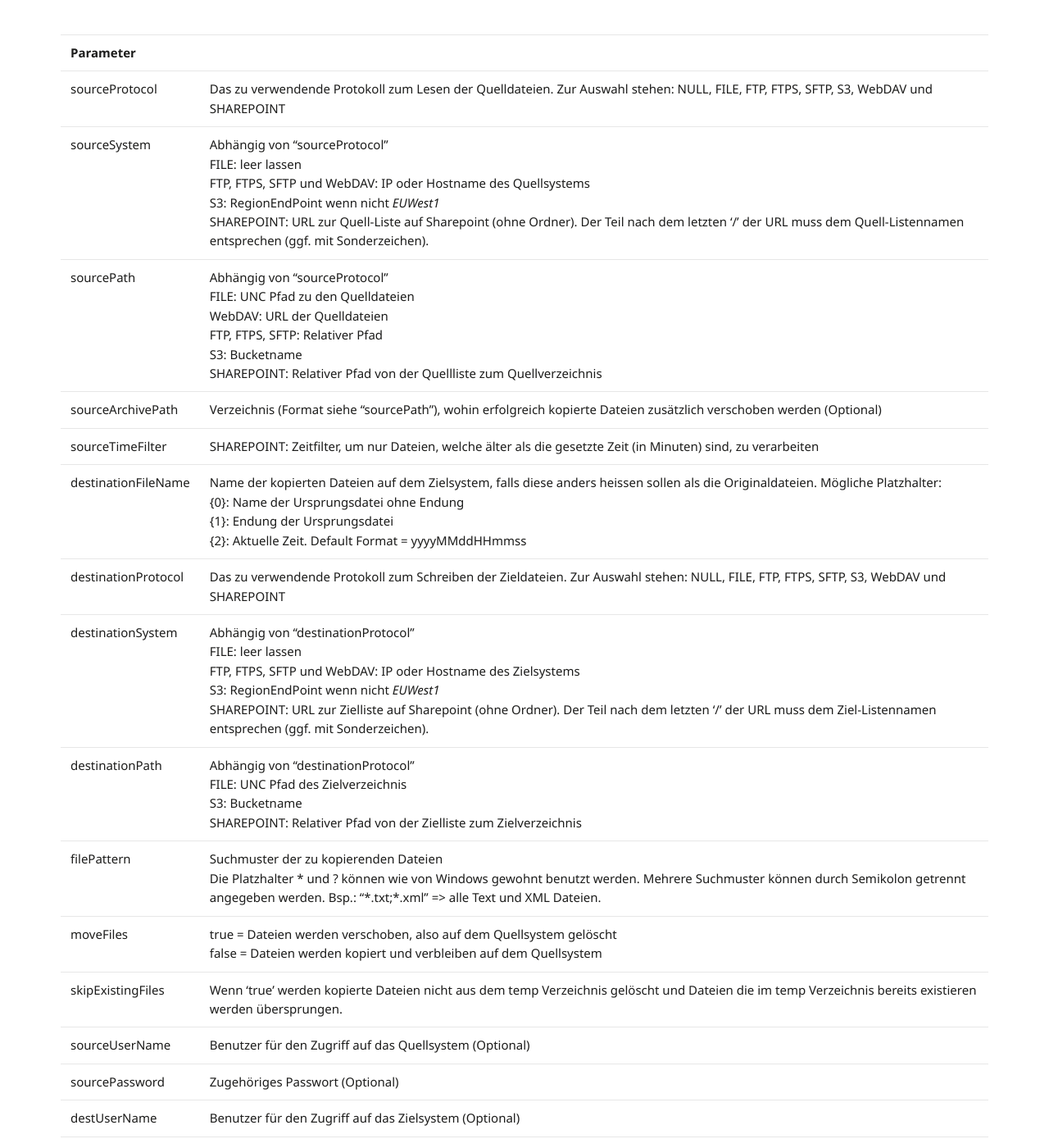
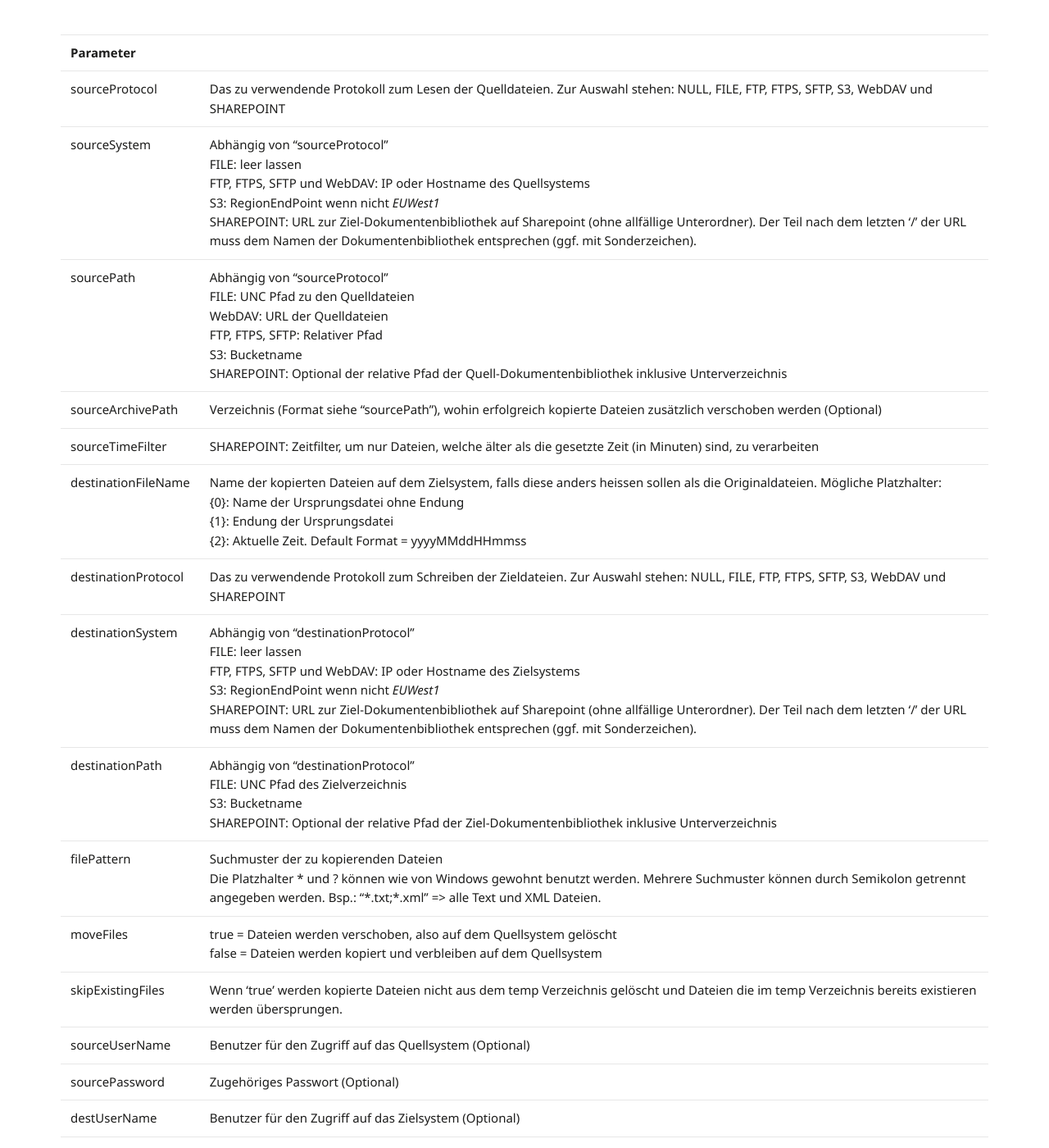
Before and after one commit to primesoft-group/oneconnexx-docs, a Jekyll site: the page built from _pages/addins/de/filecopy.md, in a window 1280 px wide and 1400 px high, scrolled down 688 px. Shown: the whole window at 82% size. Built offline with Jekyll 4.4.1, drawn with Linux system fonts in a browser that asks for light colours; nearby versions of some CDN libraries; some web fonts are replaced.

Commit message:
Update filecopy.md

```diff
--- a/_pages/addins/de/filecopy.md
+++ b/_pages/addins/de/filecopy.md
@@ -16,14 +16,14 @@ Das FileCopy Add-In wird dazu verwendet um Dateien von einem Systems auf ein and
 | | |
 | __Parameter__ | |
 | sourceProtocol | Das zu verwendende Protokoll zum Lesen der Quelldateien. Zur Auswahl stehen: NULL, FILE, FTP, FTPS, SFTP, S3, WebDAV und SHAREPOINT |
-| sourceSystem | Abhängig von "sourceProtocol"<br />FILE: leer lassen<br/>FTP, FTPS, SFTP und WebDAV: IP oder Hostname des Quellsystems <br />S3: RegionEndPoint wenn nicht *EUWest1* <br /> SHAREPOINT: URL zur Quell-Liste auf Sharepoint (ohne Ordner). Der Teil nach dem letzten '/' der URL muss dem Quell-Listennamen entsprechen (ggf. mit Sonderzeichen). |
-| sourcePath | Abhängig von "sourceProtocol"<br />FILE: UNC Pfad zu den Quelldateien<br />WebDAV: URL der Quelldateien<br />FTP, FTPS, SFTP: Relativer Pfad<br /> S3: Bucketname <br /> SHAREPOINT: Relativer Pfad von der Quellliste zum Quellverzeichnis|
+| sourceSystem | Abhängig von "sourceProtocol"<br />FILE: leer lassen<br/>FTP, FTPS, SFTP und WebDAV: IP oder Hostname des Quellsystems <br />S3: RegionEndPoint wenn nicht *EUWest1* <br /> SHAREPOINT: URL zur Ziel-Dokumentenbibliothek auf Sharepoint (ohne allfällige Unterordner). Der Teil nach dem letzten '/' der URL muss dem Namen der Dokumentenbibliothek entsprechen (ggf. mit Sonderzeichen). |
+| sourcePath | Abhängig von "sourceProtocol"<br />FILE: UNC Pfad zu den Quelldateien<br />WebDAV: URL der Quelldateien<br />FTP, FTPS, SFTP: Relativer Pfad<br /> S3: Bucketname <br /> SHAREPOINT: Optional der relative Pfad der Quell-Dokumentenbibliothek inklusive Unterverzeichnis|
 | sourceArchivePath | Verzeichnis (Format siehe "sourcePath"), wohin erfolgreich kopierte Dateien zusätzlich verschoben werden (Optional) |
 | sourceTimeFilter | SHAREPOINT: Zeitfilter, um nur Dateien, welche älter als die gesetzte Zeit (in Minuten) sind, zu verarbeiten |
 | destinationFileName | Name der kopierten Dateien auf dem Zielsystem, falls diese anders heissen sollen als die Originaldateien. Mögliche Platzhalter: <br /> {0}: Name der Ursprungsdatei ohne Endung <br /> {1}: Endung der Ursprungsdatei <br /> {2}: Aktuelle Zeit. Default Format = yyyyMMddHHmmss |
 | destinationProtocol | Das zu verwendende Protokoll zum Schreiben der Zieldateien. Zur Auswahl stehen: NULL, FILE, FTP, FTPS, SFTP, S3, WebDAV und SHAREPOINT |
-| destinationSystem | Abhängig von "destinationProtocol"<br />FILE: leer lassen<br/>FTP, FTPS, SFTP und WebDAV: IP oder Hostname des Zielsystems <br />S3: RegionEndPoint wenn nicht *EUWest1* <br /> SHAREPOINT: URL zur Zielliste auf Sharepoint (ohne Ordner). Der Teil nach dem letzten '/' der URL muss dem Ziel-Listennamen entsprechen (ggf. mit Sonderzeichen). |
-| destinationPath | Abhängig von "destinationProtocol"<br />FILE: UNC Pfad des Zielverzeichnis<br/>S3: Bucketname<br /> SHAREPOINT: Relativer Pfad von der Zielliste zum Zielverzeichnis |
+| destinationSystem | Abhängig von "destinationProtocol"<br />FILE: leer lassen<br/>FTP, FTPS, SFTP und WebDAV: IP oder Hostname des Zielsystems <br />S3: RegionEndPoint wenn nicht *EUWest1* <br /> SHAREPOINT: URL zur Ziel-Dokumentenbibliothek auf Sharepoint (ohne allfällige Unterordner). Der Teil nach dem letzten '/' der URL muss dem Namen der Dokumentenbibliothek entsprechen (ggf. mit Sonderzeichen). |
+| destinationPath | Abhängig von "destinationProtocol"<br />FILE: UNC Pfad des Zielverzeichnis<br/>S3: Bucketname<br /> SHAREPOINT: Optional der relative Pfad der Ziel-Dokumentenbibliothek inklusive Unterverzeichnis |
 | filePattern | Suchmuster der zu kopierenden Dateien<br />Die Platzhalter * und ? können wie von Windows gewohnt benutzt werden. Mehrere Suchmuster können durch Semikolon getrennt angegeben werden. Bsp.: "\*.txt;\*.xml" => alle Text und XML Dateien. |
 | moveFiles | true = Dateien werden verschoben, also auf dem Quellsystem gelöscht<br />false = Dateien werden kopiert und verbleiben auf dem Quellsystem |
 | skipExistingFiles | Wenn 'true' werden kopierte Dateien nicht aus dem temp Verzeichnis gelöscht und Dateien die im temp Verzeichnis bereits existieren werden übersprungen. |
```
